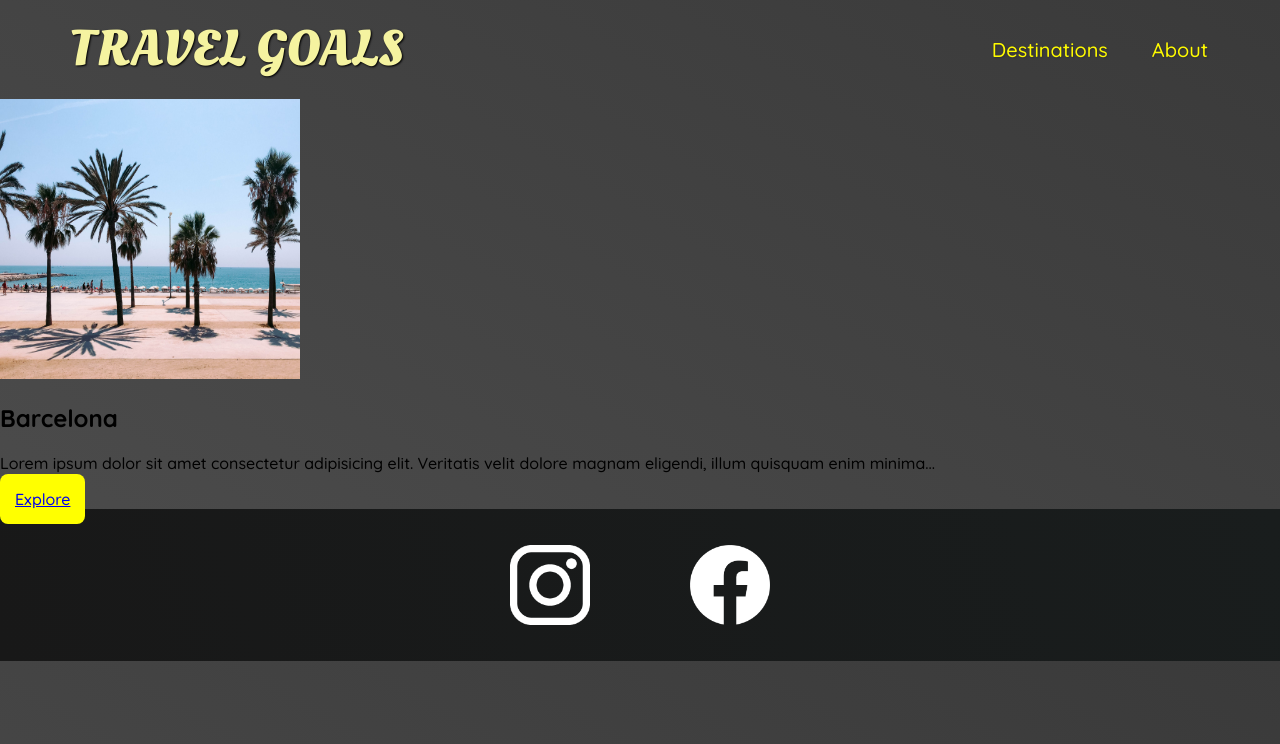
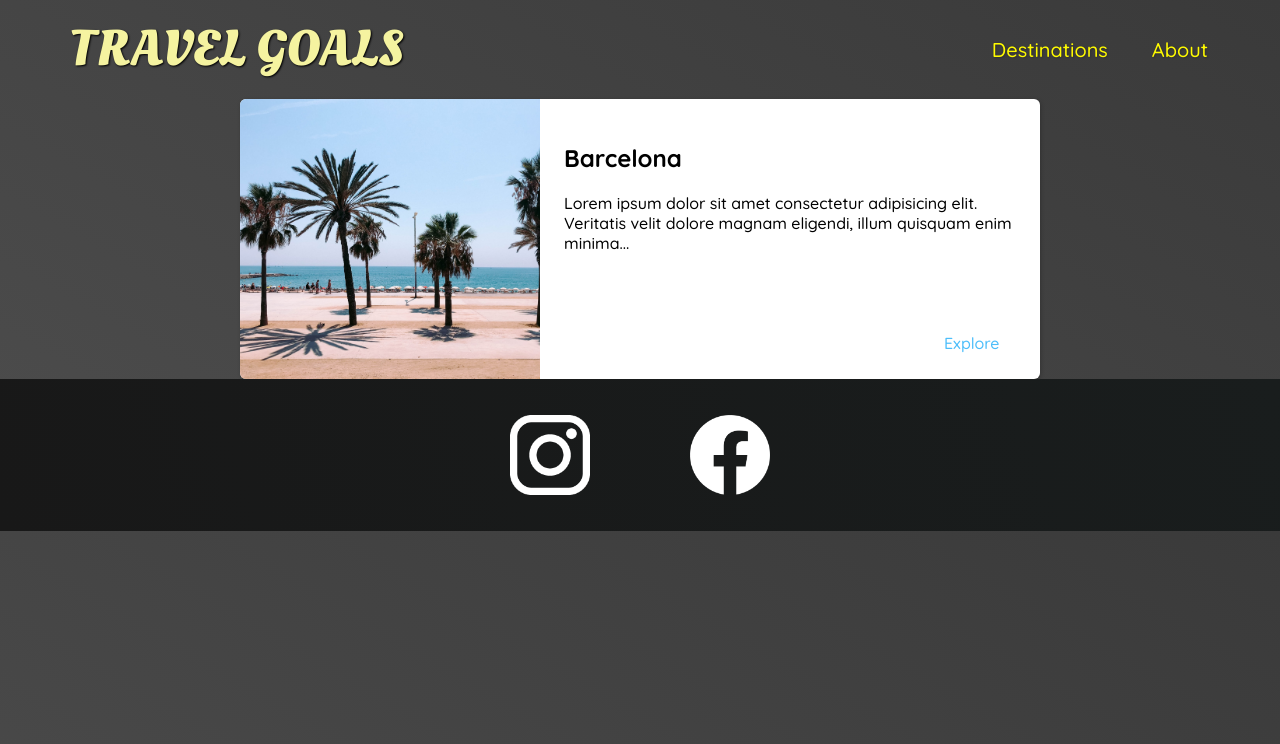
Before and after one commit to jeongsangtae/100day-challenge-html-css, a plain HTML site: page places.html in a window 1280 px wide. Drawn offline with Linux system fonts and the light colour scheme.

Commit message:
Day 19 Challenge

```diff
--- a/places.css
+++ b/places.css
@@ -6,13 +6,48 @@ header {
   position: static;
 }
 
+main ul {
+  width: 800px;
+  margin: 0 auto;
+}
+
+main li {
+  display: flex;
+  background-color: white;
+  box-shadow: 1px 1px 4px rgba(0, 0, 0, 0.2);
+  border-radius: 6px;
+  overflow: hidden;
+}
+
 main li img {
   width: 300px;
   height: 280px;
+  object-fit: cover;
 }
 
-main li a {
-  background-color: yellow;
-  padding: 15px;
-  border-radius: 8px;
+.item-content {
+  padding: 24px;
+  display: flex;
+  flex-direction: column;
 }
+
+.item-content p {
+  margin: 0;
+}
+
+.actions {
+  position: relative;
+  top: 80px;
+  left: 380px;
+}
+
+.actions a {
+  text-decoration: none;
+  color: rgb(77, 190, 250);
+}
+
+.actions a:hover {
+  background-color: rgb(247, 247, 247);
+  border-radius: 6px;
+  padding: 4px;
+}
--- a/places.html
+++ b/places.html
@@ -35,9 +35,9 @@
               Lorem ipsum dolor sit amet consectetur adipisicing elit. Veritatis
               velit dolore magnam eligendi, illum quisquam enim minima...
             </p>
-          </div>
-          <div class="actions">
-            <a href="http://en.wikipedia.org/wiki/Barcelona">Explore</a>
+            <div class="actions">
+              <a href="http://en.wikipedia.org/wiki/Barcelona">Explore</a>
+            </div>
           </div>
         </li>
       </ul>
```
